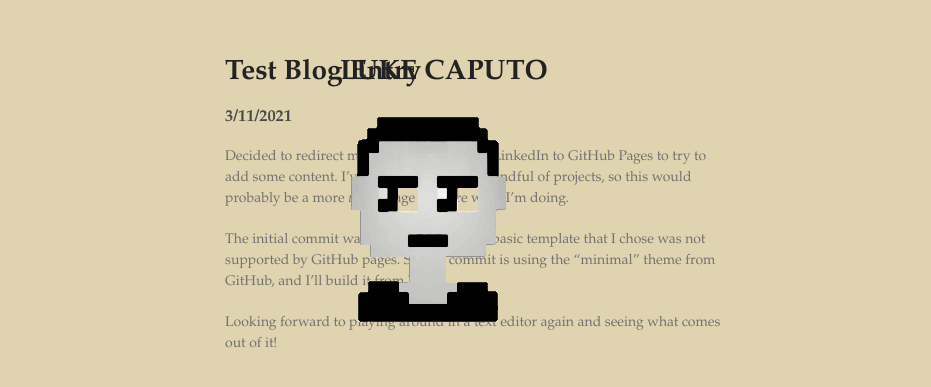
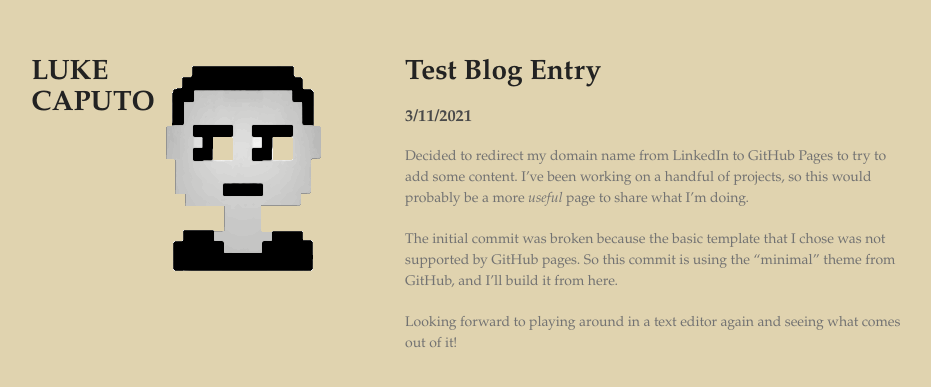
Before and after one commit to lukecaputo/lukecaputo, a Jekyll site: the page built from index.md, in a window 1280 px wide. Shown: the top 387 px of the page, without its empty margins (13-944 px from the left). Built offline with Jekyll 4.4.1, drawn with Linux system fonts in a browser that asks for light colours; our own code applies the rules of GitHub Pages for plain Markdown files.

Commit message:
moving centering attributes to .child

```diff
--- a/_layouts/default.html
+++ b/_layouts/default.html
@@ -12,7 +12,7 @@
   </head>
   <body>
     <div class="wrapper">
-      <header>
+      <header class="child">
         <h1>LUKE CAPUTO</h1>
           <img src="{{site.logo | relative_url}}" alt="Logo" />
       </header>
--- a/_sass/jekyll-theme-minimal.scss
+++ b/_sass/jekyll-theme-minimal.scss
@@ -56,6 +56,9 @@ a:hover small {
 
 .wrapper {
   width:860px;
+}
+
+.child {
   display:flex;
   justify-content: center;
 }
```
